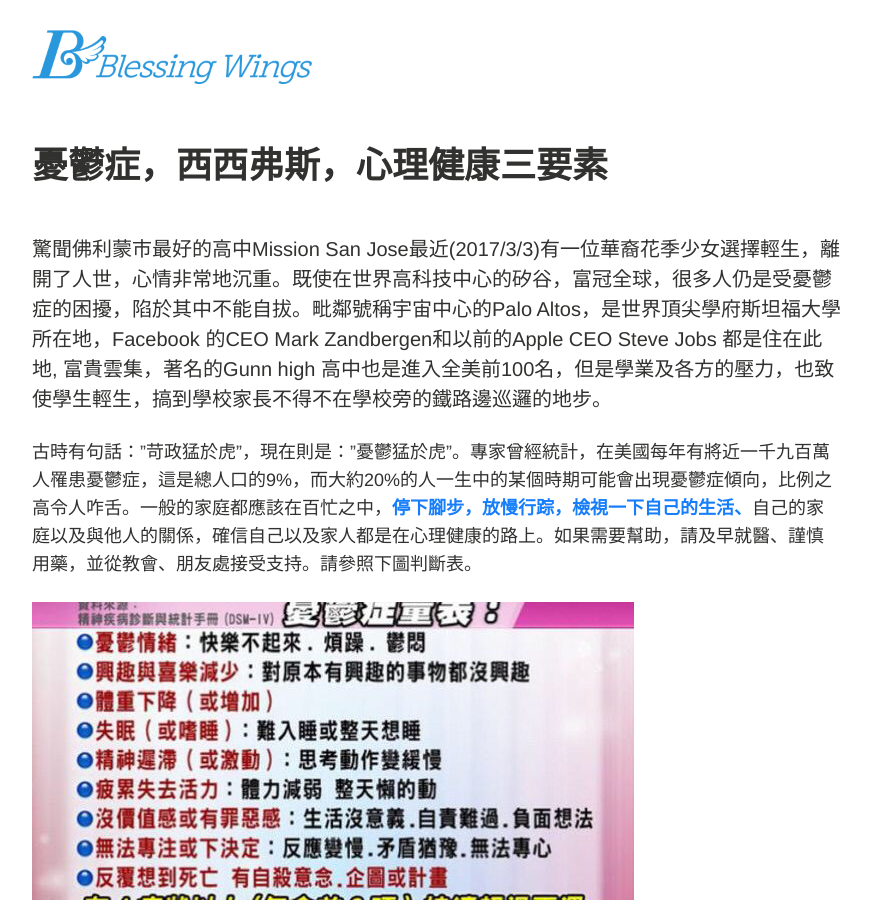
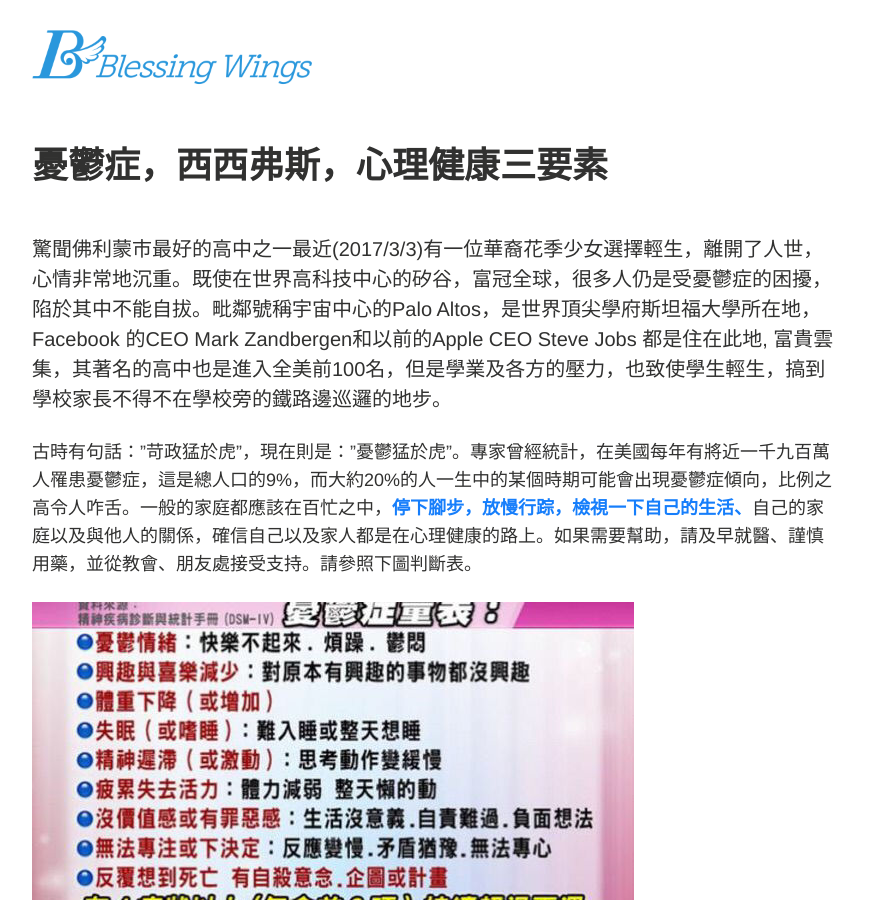
Before and after one commit to saintfish/blessingwings-blog, a Jekyll site: the page built from _posts/2017-03-13-depression.md, in a window 1280 px wide and 900 px high. Shown: the whole window, without its empty margins (64-935 px from the left). Built offline with Jekyll 4.4.1, drawn with Linux system fonts in a browser that asks for light colours.

Commit message:
Hide the school names

```diff
--- a/_posts/2017-03-13-depression.md
+++ b/_posts/2017-03-13-depression.md
@@ -5,7 +5,7 @@
   teaser: "2017-03/depression-teaser.jpg"
 author: biao
 ---
-驚聞佛利蒙市最好的高中Mission San Jose最近(2017/3/3)有一位華裔花季少女選擇輕生，離開了人世，心情非常地沉重。既使在世界高科技中心的矽谷，富冠全球，很多人仍是受憂鬱症的困擾，陷於其中不能自拔。毗鄰號稱宇宙中心的Palo Altos，是世界頂尖學府斯坦福大學所在地，Facebook 的CEO Mark Zandbergen和以前的Apple CEO Steve Jobs 都是住在此地, 富貴雲集，著名的Gunn high 高中也是進入全美前100名，但是學業及各方的壓力，也致使學生輕生，搞到學校家長不得不在學校旁的鐵路邊巡邏的地步。
+驚聞佛利蒙市最好的高中之一最近(2017/3/3)有一位華裔花季少女選擇輕生，離開了人世，心情非常地沉重。既使在世界高科技中心的矽谷，富冠全球，很多人仍是受憂鬱症的困擾，陷於其中不能自拔。毗鄰號稱宇宙中心的Palo Altos，是世界頂尖學府斯坦福大學所在地，Facebook 的CEO Mark Zandbergen和以前的Apple CEO Steve Jobs 都是住在此地, 富貴雲集，其著名的高中也是進入全美前100名，但是學業及各方的壓力，也致使學生輕生，搞到學校家長不得不在學校旁的鐵路邊巡邏的地步。
 
 古時有句話："苛政猛於虎"，現在則是："憂鬱猛於虎"。專家曾經統計，在美國每年有將近一千九百萬人罹患憂鬱症，這是總人口的9%，而大約20%的人一生中的某個時期可能會出現憂鬱症傾向，比例之高令人咋舌。一般的家庭都應該在百忙之中，**停下腳步，放慢行踪，檢視一下自己的生活、**{:.blue}自己的家庭以及與他人的關係，確信自己以及家人都是在心理健康的路上。如果需要幫助，請及早就醫、謹慎用藥，並從教會、朋友處接受支持。請參照下圖判斷表。
 
```
